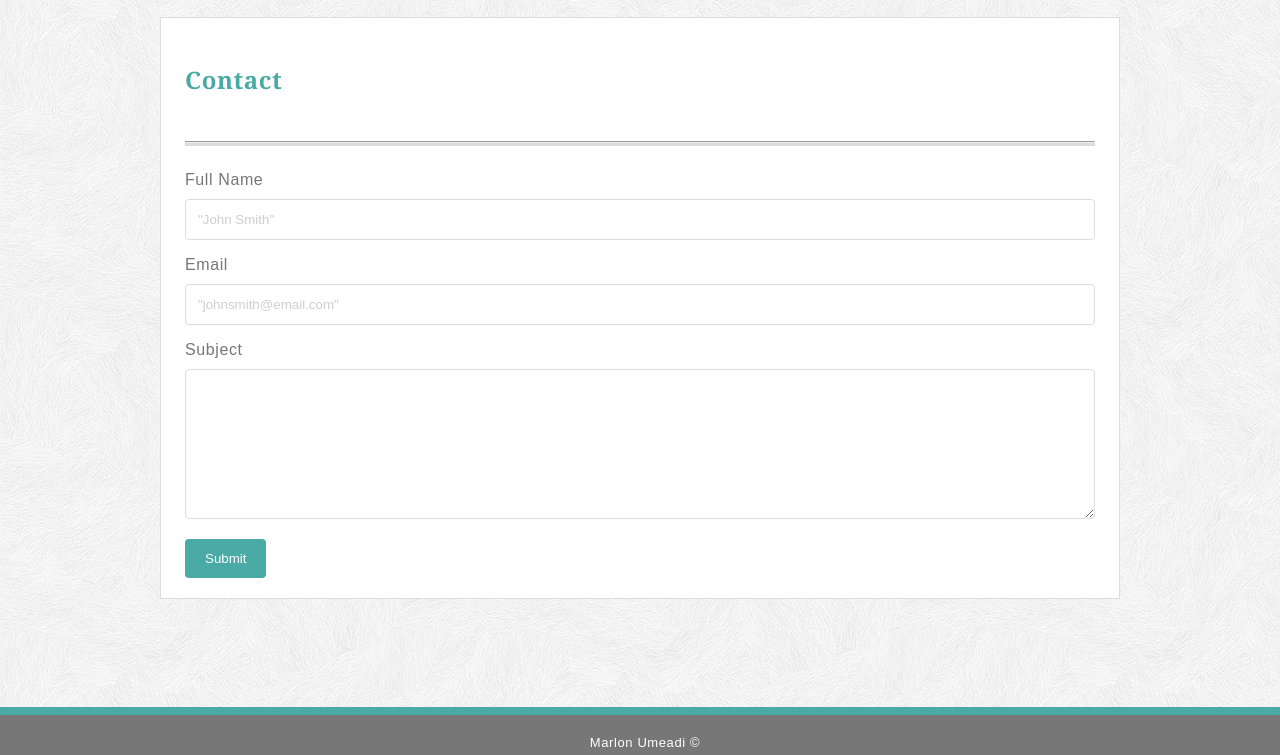
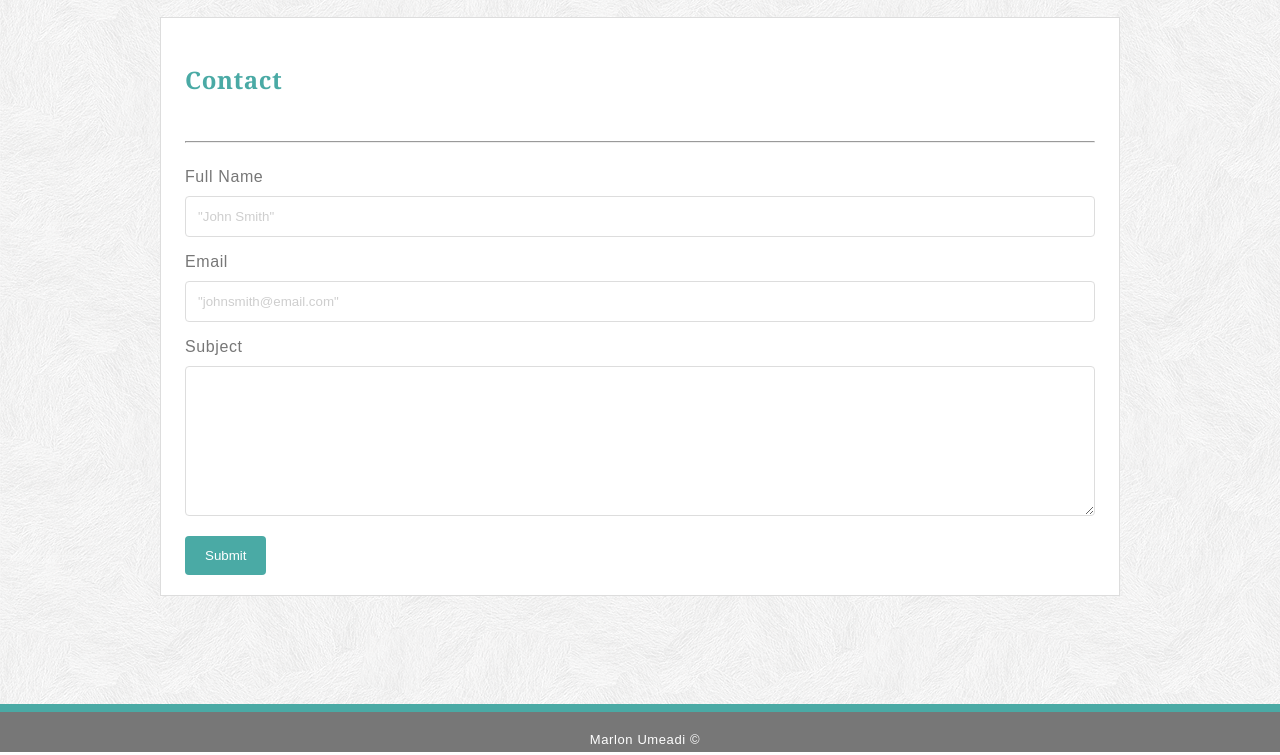
Before and after one commit to umeadi/Basic-Portfolio, a plain HTML site: page contact.html in a window 1280 px wide. Shown: the part 110-865 px from the top of the page. Drawn offline with Linux system fonts and the light colour scheme.

Commit message:
fixed box top border

```diff
--- a/assets/css/style.css
+++ b/assets/css/style.css
@@ -128,7 +128,7 @@ p {
 }
 
 .form-box {
-    border-top: 3px solid #dddddd;
+
     padding-top: 25px;
 }
 
```
